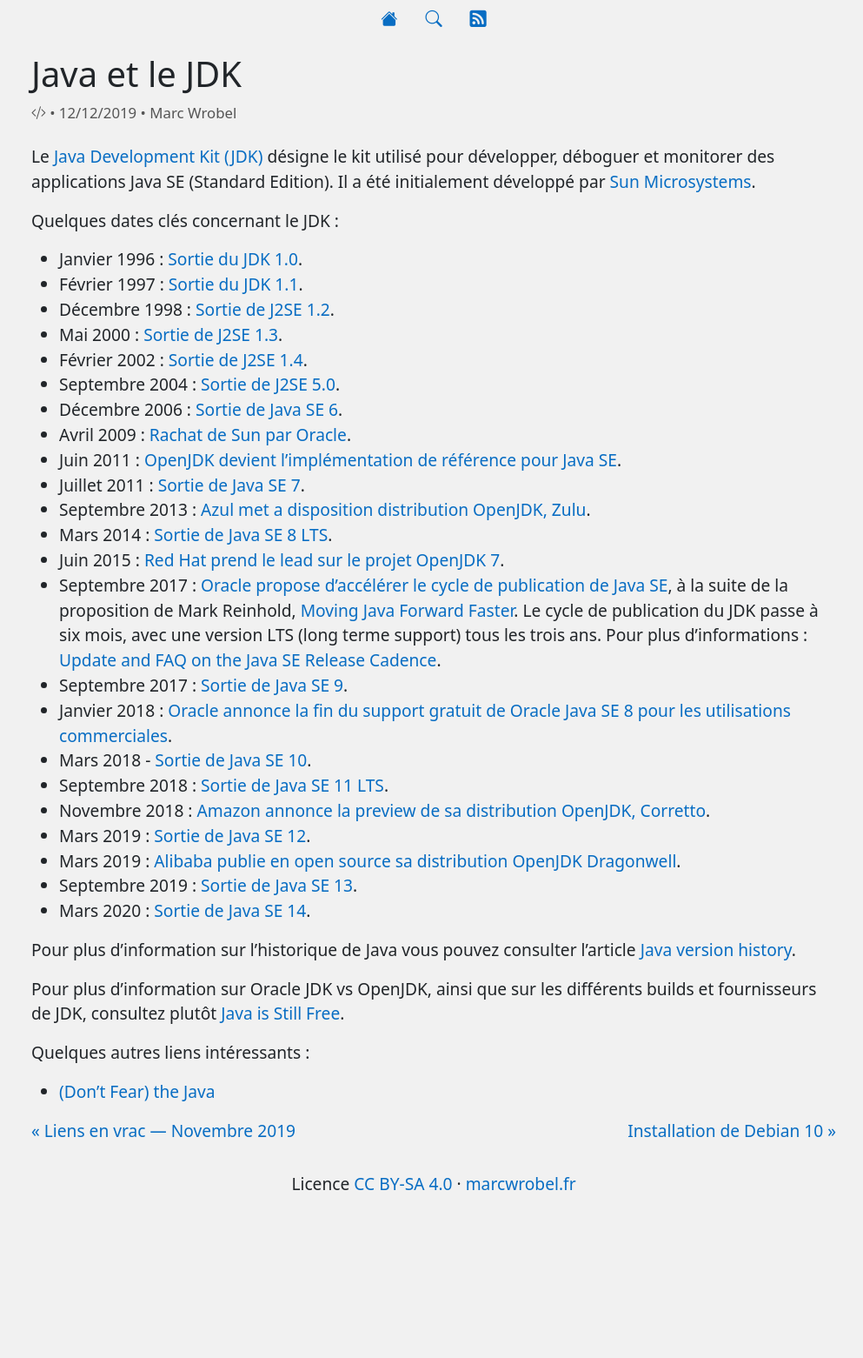
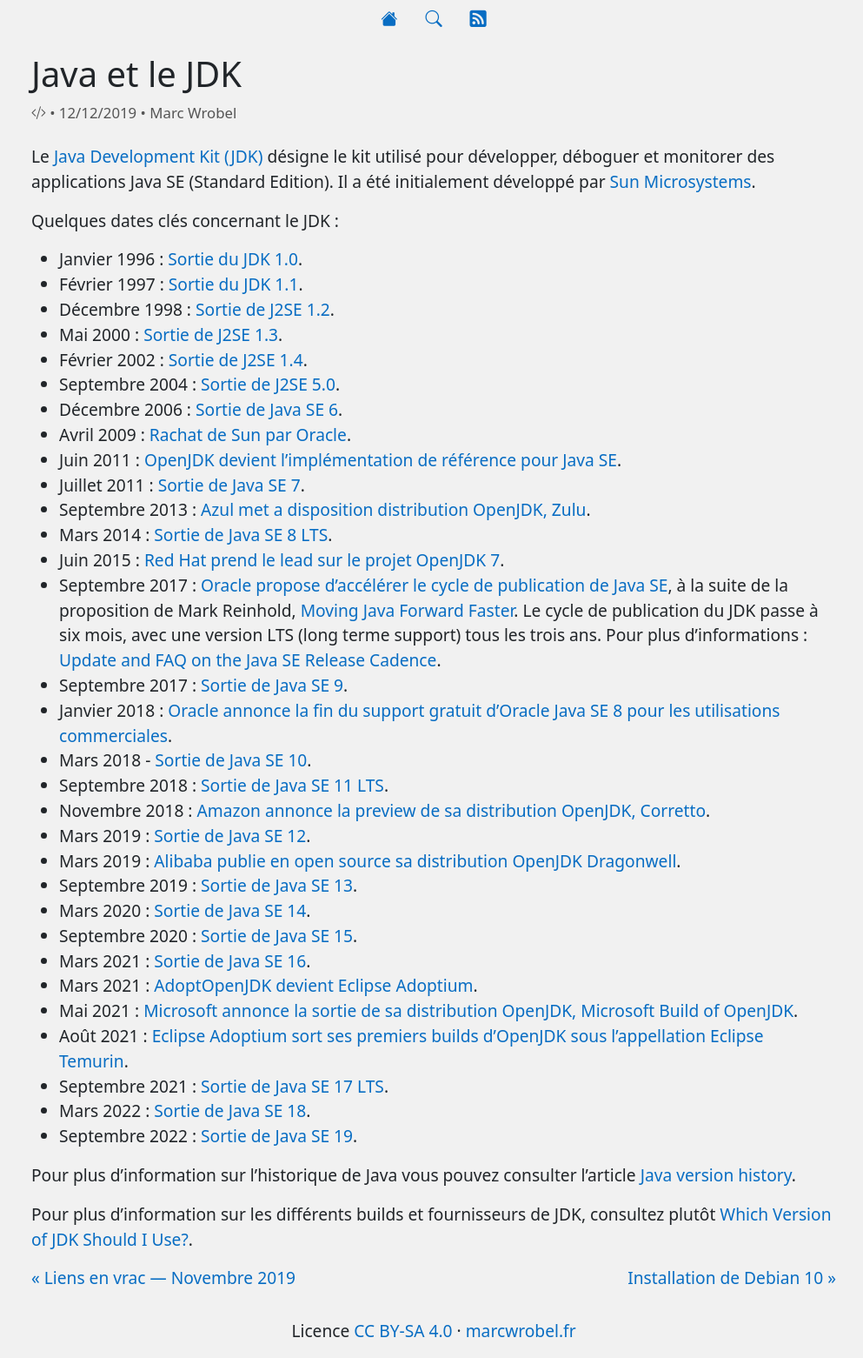
Before and after one commit to marcwrobel/marcwrobel.github.io, a Jekyll site: the page built from _posts/2019-12-12-java-et-le-jdk.md, in a window 1280 px wide. Shown: the whole page at 87% size, without its empty margins (141-1134 px from the left). Built offline with Jekyll 4.4.1, drawn with Linux system fonts in a browser that asks for light colours; before the commit the page ends 1391 px from its top, so only the background shows below that.

Commit message:
Mise à jour de l'article 'Java et le JDK'

```diff
--- a/_posts/2019-12-12-java-et-le-jdk.md
+++ b/_posts/2019-12-12-java-et-le-jdk.md
@@ -1,7 +1,10 @@
 ---
 layout: post
 title: Java et le JDK
+description: Quelques informations et dates clés sur Java
 category: développement
+seo:
+  date_modified: 2022-11-15
 ---
 
 Le [Java Development Kit (JDK)](https://wikipedia.org/wiki/Java_Development_Kit) désigne le kit utilisé pour développer, déboguer et monitorer des applications
@@ -36,13 +39,17 @@
 - Mars 2019 : [Alibaba publie en open source sa distribution OpenJDK Dragonwell](https://www.alibabacloud.com/blog/alibaba-makes-dragonwell-openjdk-open-source_594624).
 - Septembre 2019 : [Sortie de Java SE 13](https://openjdk.java.net/projects/jdk/13/).
 - Mars 2020 : [Sortie de Java SE 14](https://openjdk.java.net/projects/jdk/14/).
+- Septembre 2020 : [Sortie de Java SE 15](https://openjdk.java.net/projects/jdk/15/).
+- Mars 2021 : [Sortie de Java SE 16](https://openjdk.java.net/projects/jdk/16/).
+- Mars 2021 : [AdoptOpenJDK devient Eclipse Adoptium](https://blog.adoptium.net/2021/03/eclipse-adoptium-announcement/).
+- Mai 2021 : [Microsoft annonce la sortie de sa distribution OpenJDK, Microsoft Build of OpenJDK](https://devblogs.microsoft.com/java/announcing-general-availability-of-microsoft-build-of-openjdk/).
+- Août 2021 : [Eclipse Adoptium sort ses premiers builds d’OpenJDK sous l’appellation Eclipse Temurin](https://blog.adoptium.net/2021/08/adoptium-celebrates-first-release/).
+- Septembre 2021 : [Sortie de Java SE 17 LTS](https://openjdk.java.net/projects/jdk/17/).
+- Mars 2022 : [Sortie de Java SE 18](https://openjdk.java.net/projects/jdk/18/).
+- Septembre 2022 : [Sortie de Java SE 19](https://openjdk.java.net/projects/jdk/19/).
 
 Pour plus d’information sur l’historique de Java vous pouvez consulter l’article [Java version
 history](https://wikipedia.org/wiki/Java_version_history).
 
-Pour plus d’information sur Oracle JDK vs OpenJDK, ainsi que sur les différents builds et
-fournisseurs de JDK, consultez plutôt [Java is Still Free](https://docs.google.com/document/d/1nFGazvrCvHMZJgFstlbzoHjpAVwv5DEdnaBr_5pKuHo/edit?usp=sharing).
-
-Quelques autres liens intéressants :
-
-- [(Don’t Fear) the Java](https://www.azul.com/dont-fear-the-java/)
+Pour plus d’information sur les différents builds et fournisseurs de JDK, consultez plutôt
+[Which Version of JDK Should I Use?](https://whichjdk.com/).
```
Also changed, not shown: other parts of _posts/2019-12-12-java-et-le-jdk.md (+1 -1 lines).
